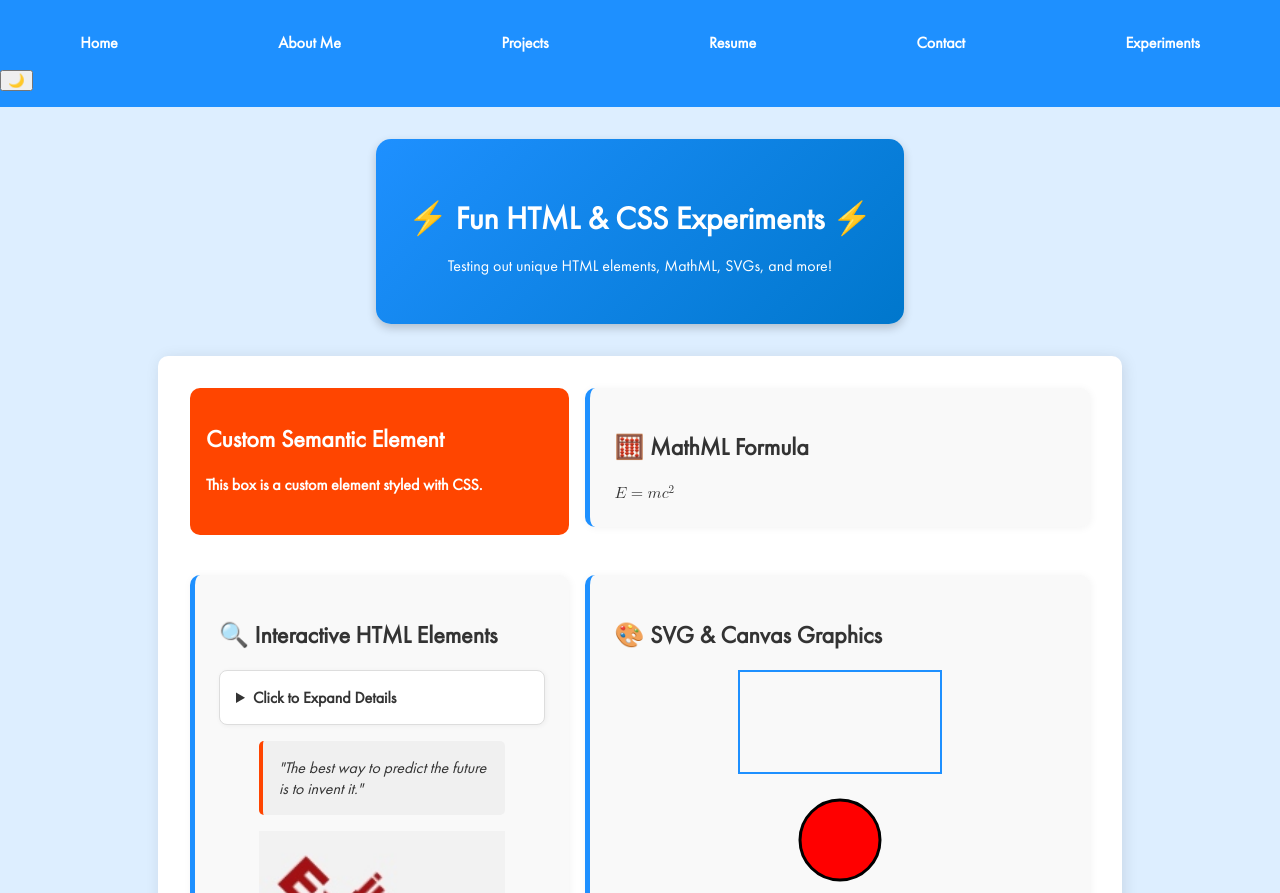
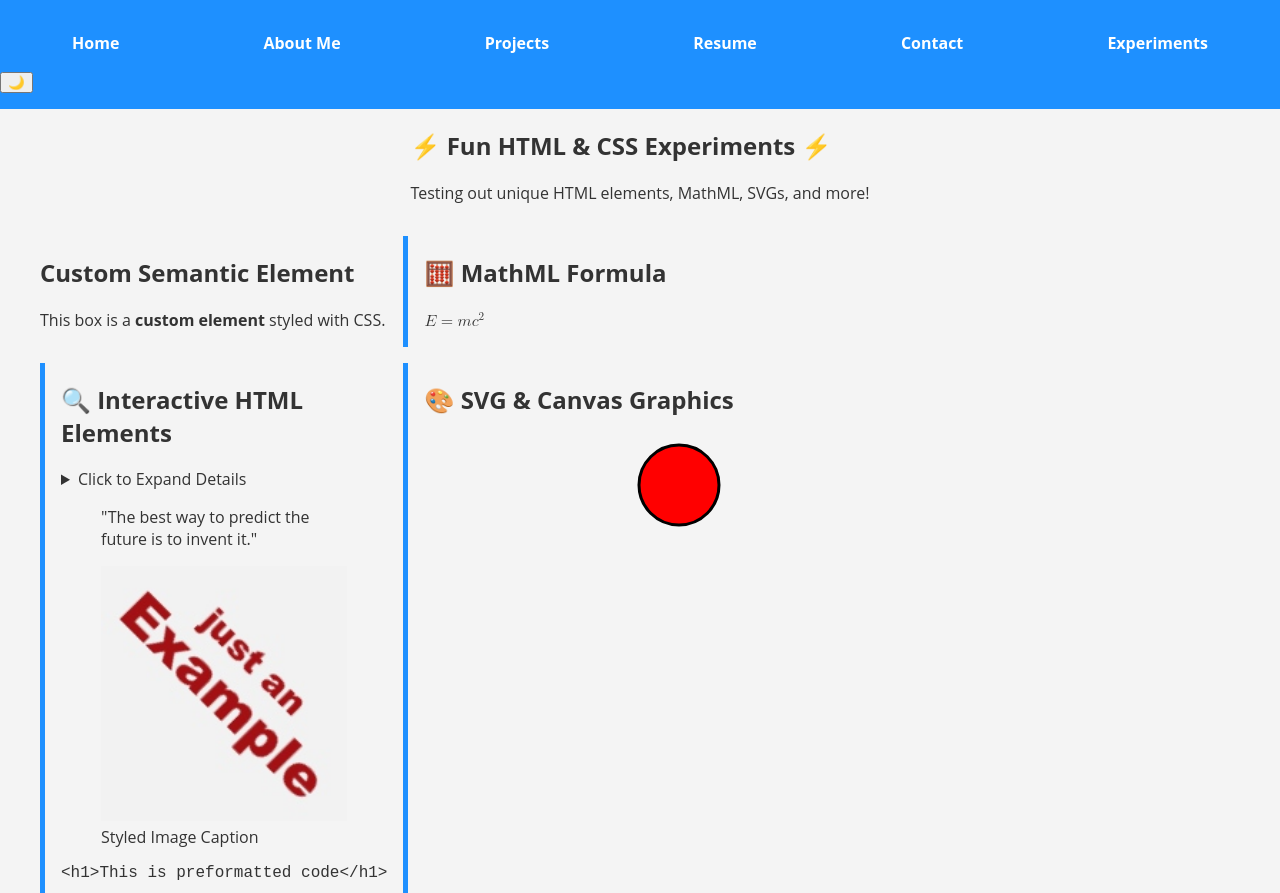
Before and after one commit to rickrodness/Portfolio-Website-JavaScript-Enhancement, a plain HTML site: page experiments.html in a window 1280 px wide. Shown: the top 893 px of the page. Drawn offline with Linux system fonts and the light colour scheme; files whose address does not match are found by name.

Commit message:
Update styles.css

```diff
--- a/styles.css
+++ b/styles.css
@@ -1,4 +1,8 @@
-/* CSS Variables with fallbacks while using variables (2 pts) */
+/* ==============================
+   1) Light Theme (Default)
+   ============================== */
+
+/* Main variables */
 :root {
     --primary-color: #1e90ff;
     --secondary-color: #ff4500;
@@ -8,23 +12,26 @@
     --spacing: 1rem;
 }
 
+/* Global reset & base styling */
 body {
-    background-color: var(--background-color, #ffffff);
-    color: var(--text-color, #000000);
-    font-size: var(--font-size, 16px);
+    background-color: var(--background-color);
+    color: var(--text-color);
+    font-size: var(--font-size);
     font-family: 'Open Sans', Arial, sans-serif;
     margin: 0;
     padding: 0;
+
+    /* Layout approach */
     display: flex;
     flex-direction: column;
     align-items: center;
 }
 
-/* CSS Flexbox and/or CSS Grid (10 pts) */
+/* Header & nav */
 header {
     width: 100%;
-    background-color: var(--primary-color, blue);
-    padding: var(--spacing, 16px);
+    background-color: var(--primary-color);
+    padding: var(--spacing);
 }
 
 nav ul {
@@ -40,22 +47,23 @@ nav ul li a {
     font-weight: bold;
 }
 
+/* Main layout */
 main {
     display: grid;
     grid-template-columns: 1fr 3fr;
-    gap: var(--spacing, 16px);
-    padding: var(--spacing, 16px);
+    gap: var(--spacing);
+    padding: var(--spacing);
     max-width: 1200px;
     width: 100%;
 }
 
 aside {
-    background-color: var(--secondary-color, orange);
-    padding: var(--spacing, 16px);
+    background-color: var(--secondary-color);
+    padding: var(--spacing);
     color: white;
 }
 
-/* Responsive Design with Media Queries (10 pts) */
+/* Responsive design breakpoints */
 @media (max-width: 1024px) {
     main {
         grid-template-columns: 1fr 2fr;
@@ -66,47 +74,44 @@ aside {
     main {
         grid-template-columns: 1fr;
     }
-
     nav ul {
         flex-direction: column;
         align-items: center;
     }
 }
 
-/* CSS Animations, Transitions, and Transforms */
+/* Link transitions & button styling */
 a {
     transition: color 0.3s ease-in-out;
 }
-
 a:hover {
-    color: var(--secondary-color, orange);
+    color: var(--secondary-color);
 }
 
 .button {
     display: inline-block;
     padding: 0.5rem 1rem;
-    background: var(--primary-color, blue);
+    background: var(--primary-color);
     color: white;
     text-decoration: none;
     border-radius: 5px;
     transition: transform 0.2s;
 }
-
 .button:hover {
     transform: scale(1.1);
 }
 
-/* New Selectors like has() */
+/* :has() example */
 section:has(h2) {
-    border-left: 5px solid var(--primary-color, blue);
-    padding-left: var(--spacing, 16px);
+    border-left: 5px solid var(--primary-color);
+    padding-left: var(--spacing);
 }
 
-/* Dynamic viewport units */
+/* Hero background gradient */
 .hero {
     width: 100dvw;
     height: 50dvh;
-    background: linear-gradient(to right, var(--primary-color, blue), var(--secondary-color, orange));
+    background: linear-gradient(to right, var(--primary-color), var(--secondary-color));
     display: flex;
     align-items: center;
     justify-content: center;
@@ -115,7 +120,7 @@ section:has(h2) {
     text-align: center;
 }
 
-/* Custom Fonts */
+/* Custom font */
 @font-face {
     font-family: 'Futura PT';
     src: url('FuturaCyrillicBook.woff') format('woff');
@@ -124,16 +129,7 @@ section:has(h2) {
     font-display: swap;
 }
 
-body {
-    font-family: 'Futura PT', Arial, sans-serif;
-}
-
-/* Use wider gamut color */
-body {
-    background-color: color-mix(in srgb, var(--primary-color) 15%, white);
-}
-
-/* Image Styling (Ensures proper size & alignment) */
+/* Image styling */
 img {
     max-width: 100%;
     height: auto;
@@ -152,45 +148,38 @@ img {
     box-shadow: 2px 2px 10px rgba(0, 0, 0, 0.2);
 }
 
-/* Ensuring images adjust properly for responsive design */
 @media (max-width: 768px) {
     .image-container img {
         width: 100%;
     }
 }
 
-/* Responsive adjustments for small screens */
+/* More responsive tweaks */
 @media (max-width: 600px) {
     nav ul {
         flex-direction: column;
         align-items: center;
     }
-
     .hero {
         height: 40dvh;
         font-size: 1.5rem;
     }
-
     main {
         grid-template-columns: 1fr;
         padding: var(--spacing, 8px);
     }
-
     .image-container img {
         width: 90%;
     }
 }
 
-/* Evidence that your design adjusts to address such things. (1 point) */
+/* Basic hamburger approach */
 @media (max-width: 480px) {
-
-    /* Convert nav to hamburger menu */
     nav ul {
         display: none;
     }
-
     nav::after {
-        content: "☰ Menu";
+        content: '☰ Menu';
         display: block;
         text-align: center;
         font-size: 1.5rem;
@@ -201,18 +190,18 @@ img {
     }
 }
 
-
-/* Resume Page Styling */
+/* ==============================
+   2) Resume Page Styling
+   ============================== */
 .resume-container {
     max-width: 800px;
     margin: auto;
     padding: 2rem;
-    background: white;
+    background: var(--background-color);
     border-radius: 8px;
     box-shadow: 2px 2px 10px rgba(0, 0, 0, 0.1);
 }
 
-/* Resume Sections */
 .resume-section {
     margin-bottom: 2rem;
 }
@@ -222,26 +211,21 @@ img {
     padding-bottom: 5px;
 }
 
-/* Job Experience */
 .job {
     margin-bottom: 1rem;
 }
-
 .job h3 {
     margin-bottom: 0;
 }
 
-/* Skills List */
 .skills-list {
     list-style: none;
     padding: 0;
 }
-
 .skills-list li {
     padding: 5px 0;
 }
 
-/* Resume Download Button */
 .resume-download {
     text-align: center;
     margin-bottom: 2rem;
@@ -257,31 +241,29 @@ img {
     font-weight: bold;
     transition: background 0.3s;
 }
-
 .button:hover {
     background: var(--secondary-color);
 }
 
-/* Social Links */
+/* Social links */
 .social-links {
     list-style: none;
     padding: 0;
 }
-
 .social-links li {
     margin: 5px 0;
 }
-
 .social-links a {
     color: var(--primary-color);
     font-weight: bold;
 }
-
 .social-links a:hover {
     text-decoration: underline;
 }
 
-/* Contact Page Background */
+/* ==============================
+   3) Contact Page Styling
+   ============================== */
 .contact-container {
     max-width: 900px;
     margin: auto;
@@ -298,27 +280,18 @@ img {
     margin-bottom: 2rem;
 }
 
-.contact-hero h1 {
-    margin-bottom: 0.5rem;
-}
-
-/* Contact Layout - Split Form & Info */
+/* Contact Layout */
 .contact-wrapper {
     display: flex;
     gap: 2rem;
 }
 
-/* Contact Form */
 .contact-form {
     flex: 1;
-    background: white;
+    background: var(--background-color);
     padding: 2rem;
     border-radius: 10px;
     box-shadow: 2px 2px 10px rgba(0, 0, 0, 0.1);
-}
-
-.contact-form h2 {
-    margin-bottom: 1rem;
 }
 
 .contact-form label {
@@ -334,7 +307,6 @@ img {
     border: 1px solid #ddd;
     border-radius: 5px;
     font-size: 1rem;
-    transition: all 0.3s ease-in-out;
 }
 
 .contact-form input:focus,
@@ -346,7 +318,7 @@ img {
 /* Contact Info */
 .contact-info {
     flex: 1;
-    background: var(--background-color);
+    background: var(--background-color); /* using variable */
     padding: 2rem;
     border-radius: 10px;
     box-shadow: 2px 2px 10px rgba(0, 0, 0, 0.1);
@@ -360,14 +332,12 @@ img {
     color: var(--primary-color);
     font-weight: bold;
 }
-
 .contact-info a:hover {
     text-decoration: underline;
 }
 
-/* Send Button */
+/* Contact Form Button */
 .button {
-    display: inline-block;
     background: var(--primary-color);
     color: white;
     padding: 12px 20px;
@@ -380,133 +350,34 @@ img {
     margin-top: 1rem;
     width: 100%;
 }
-
 .button:hover {
     background: var(--secondary-color);
     transform: scale(1.05);
 }
 
-/* Responsive Design */
+/* Make contact page responsive */
 @media (max-width: 768px) {
     .contact-wrapper {
         flex-direction: column;
     }
-
     .contact-form,
     .contact-info {
         width: 100%;
     }
 }
 
-/* HERO SECTION - Make it stand out */
-.experiment-hero {
-    text-align: center;
-    padding: 2rem;
-    background: linear-gradient(135deg, var(--primary-color), #0077cc);
-    color: white;
-    border-radius: 15px;
-    margin: 2rem auto;
-    max-width: 800px;
-    box-shadow: 0px 4px 10px rgba(0, 0, 0, 0.2);
-    position: relative;
-}
-
-/* Make sure the hero text is readable */
-.experiment-hero h1 {
-    font-size: 2rem;
-    margin-bottom: 0.5rem;
-    font-weight: bold;
-}
-
-/* Section Styling */
-.experiment-container {
+/* ==============================
+   4) About Me Page
+   ============================== */
+.about-container {
     max-width: 900px;
     margin: auto;
     padding: 2rem;
-    background: white;
+    background: var(--background-color);
     border-radius: 10px;
     box-shadow: 2px 2px 15px rgba(0, 0, 0, 0.1);
 }
 
-/* Give sections some space */
-.experiment-section {
-    margin-bottom: 2rem;
-    padding: 1.5rem;
-    border-left: 5px solid var(--primary-color);
-    background: #f9f9f9;
-    border-radius: 10px;
-    box-shadow: 1px 1px 8px rgba(0, 0, 0, 0.05);
-}
-
-/* Custom Semantic Element */
-highlight-box {
-    display: block;
-    padding: 1rem;
-    background: var(--secondary-color);
-    color: white;
-    border-radius: 10px;
-    margin-bottom: 1.5rem;
-    font-weight: bold;
-}
-
-/* Fix alignment & spacing for Interactive Elements */
-details {
-    background: #ffffff;
-    padding: 1rem;
-    border-radius: 8px;
-    cursor: pointer;
-    border: 1px solid #ddd;
-    box-shadow: 1px 1px 5px rgba(0, 0, 0, 0.05);
-}
-
-details summary {
-    font-weight: bold;
-}
-
-/* Improve Blockquote appearance */
-blockquote {
-    font-style: italic;
-    color: var(--text-color);
-    padding: 1rem;
-    border-left: 4px solid var(--secondary-color);
-    background: #f0f0f0;
-    border-radius: 5px;
-}
-
-/* SVG & Canvas Styling */
-canvas {
-    border: 2px solid var(--primary-color);
-    display: block;
-    margin: 1rem auto;
-}
-
-svg {
-    display: block;
-    margin: 1rem auto;
-}
-
-/* Responsive Fixes */
-@media (max-width: 768px) {
-    .experiment-hero {
-        width: 90%;
-    }
-
-    .experiment-container {
-        width: 95%;
-    }
-}
-
-/* About Me Page Styling */
-.about-container {
-    max-width: 900px;
-    margin: auto;
-    padding: 2rem;
-    background: white;
-    border-radius: 10px;
-    box-shadow: 2px 2px 15px rgba(0, 0, 0, 0.1);
-}
-
-/* Hero Section - Makes a Strong First Impression */
 .about-hero {
     text-align: center;
     padding: 2rem;
@@ -518,7 +389,6 @@ svg {
     box-shadow: 0px 4px 10px rgba(0, 0, 0, 0.2);
 }
 
-/* Section Styling */
 .about-section {
     margin-bottom: 2rem;
     padding: 1.5rem;
@@ -528,37 +398,60 @@ svg {
     box-shadow: 1px 1px 8px rgba(0, 0, 0, 0.05);
 }
 
-/* Improve List Spacing */
 .about-section ul {
     list-style: none;
     padding-left: 0;
 }
-
 .about-section ul li {
     padding: 0.5rem 0;
     font-size: 1.1rem;
 }
-
-/* Profile Image Styling */
 .about-section picture {
     display: flex;
     justify-content: center;
     margin-top: 1rem;
 }
-
 .about-section img {
     width: 70%;
     border-radius: 10px;
     box-shadow: 2px 2px 10px rgba(0, 0, 0, 0.2);
 }
 
-/* Responsive Fixes */
 @media (max-width: 768px) {
     .about-hero {
         width: 90%;
     }
-
     .about-container {
         width: 95%;
     }
 }
+
+/* ==============================
+   5) Dark Theme Overrides
+   ============================== */
+:root[data-theme='dark'] {
+    --primary-color: #446fff;
+    --secondary-color: #ff8a00;
+    --background-color: #121212;     /* dark background */
+    --text-color: #eeeeee;
+}
+
+/* Force body & containers to use the updated colors */
+:root[data-theme='dark'] body {
+    background-color: var(--background-color) !important;
+    color: var(--text-color) !important;
+}
+
+/* For aside, forms, containers that rely on background color */
+:root[data-theme='dark'] aside,
+:root[data-theme='dark'] .contact-info,
+:root[data-theme='dark'] .contact-form,
+:root[data-theme='dark'] .resume-container,
+:root[data-theme='dark'] .about-container {
+    background-color: var(--background-color) !important;
+    color: var(--text-color) !important;
+}
+
+:root[data-theme='dark'] .about-section {
+    background-color: #2b2b2b !important;
+}
```
